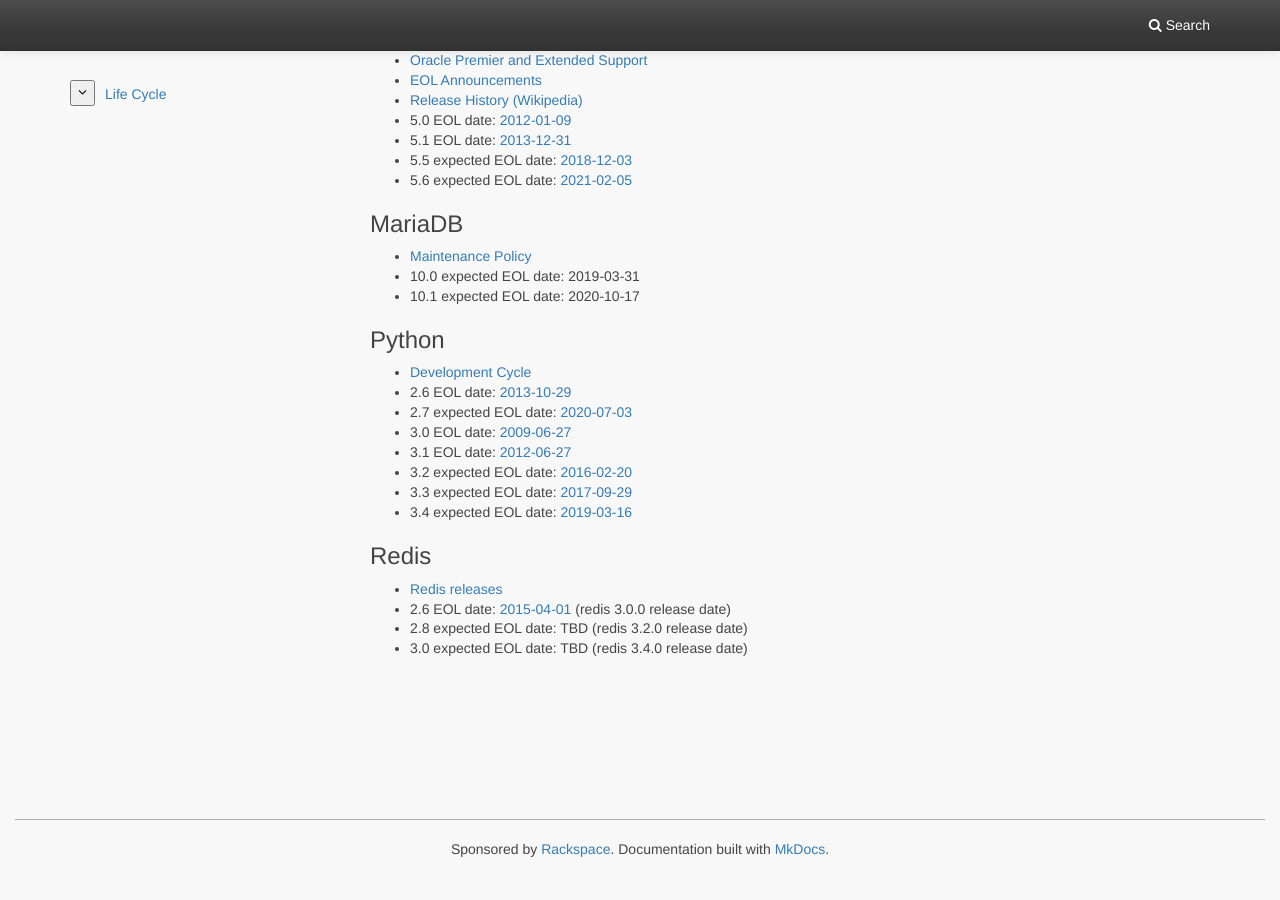
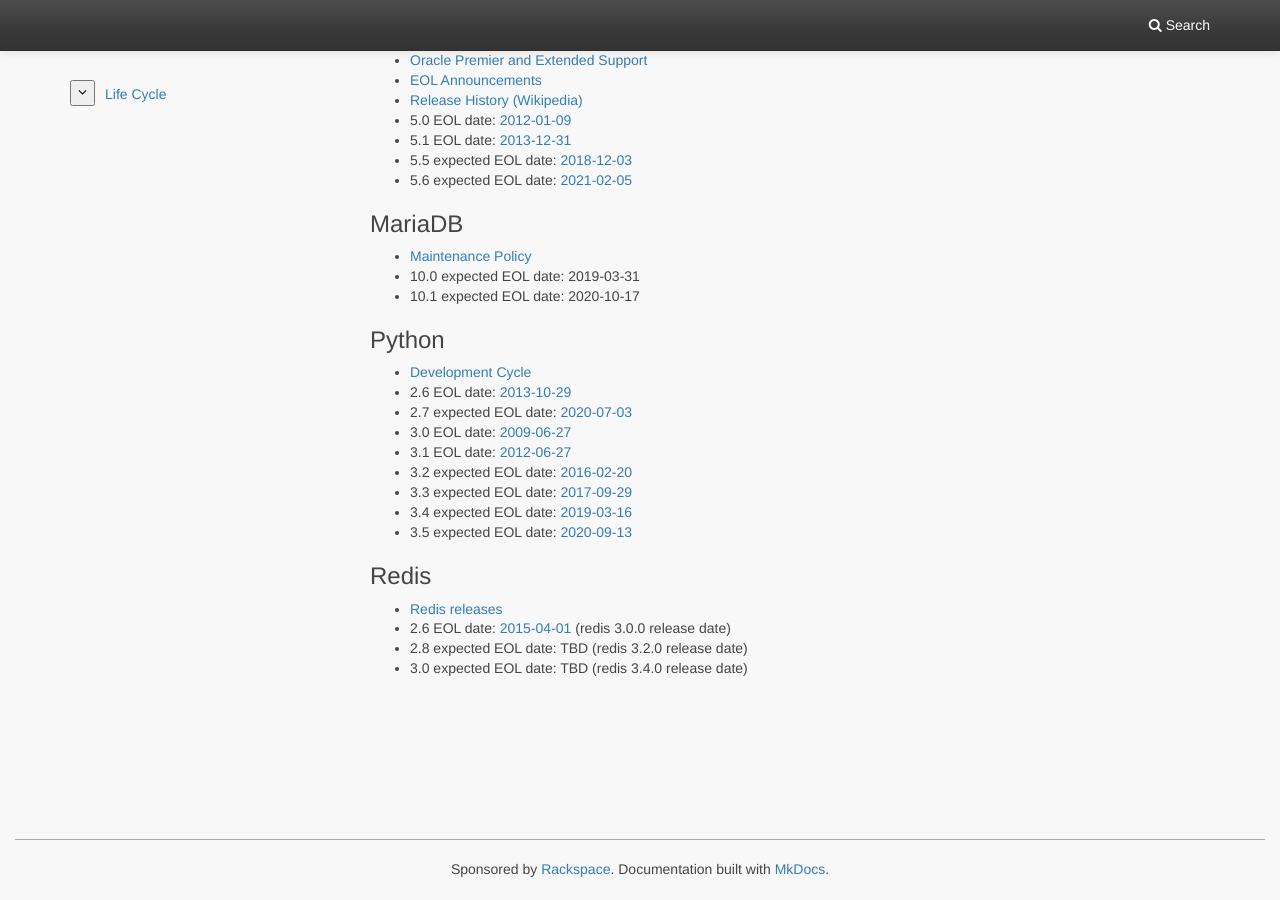
Before and after one commit to iusrepo/ius.io, an MkDocs documentation site: the page built from docs/LifeCycle.md, in a window 1280 px wide and 900 px high, scrolled down 847 px. Built offline with MkDocs 1.6.1, drawn with Linux system fonts in a browser that asks for light colours; nearby versions of some CDN libraries; library files that are not in the unit come from our copies; comment, search, counter and statistics services are not loaded; old or Windows-style settings are respelled for this version of MkDocs.

Commit message:
Python 3.5 expected EOL date 2020-09-13

```diff
--- a/docs/LifeCycle.md
+++ b/docs/LifeCycle.md
@@ -70,6 +70,7 @@ additions.
 * 3.2 expected EOL date: [2016-02-20][22]
 * 3.3 expected EOL date: [2017-09-29][23]
 * 3.4 expected EOL date: [2019-03-16][pep-0429]
+* 3.5 expected EOL date: [2020-09-13][pep-0478]
 
 ### Redis
 
```
Also changed, not shown: other parts of docs/LifeCycle.md (+1 -0 lines).
